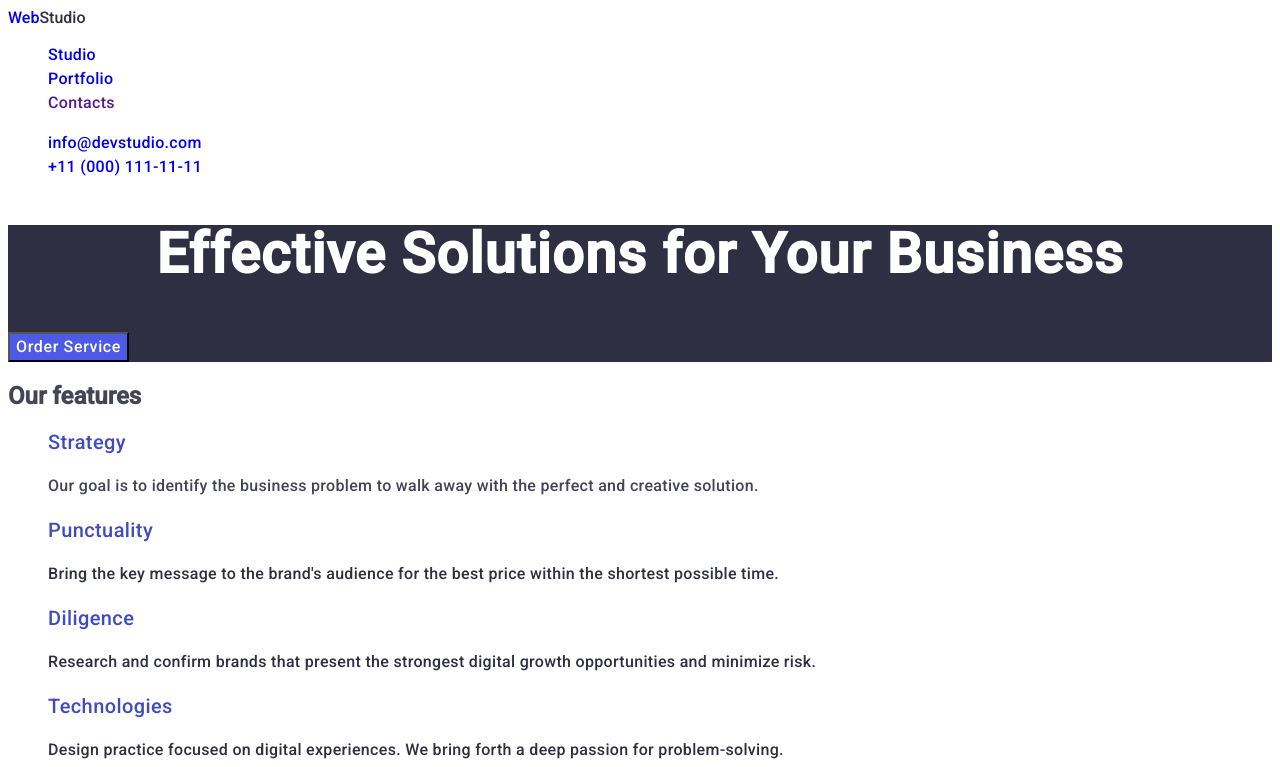
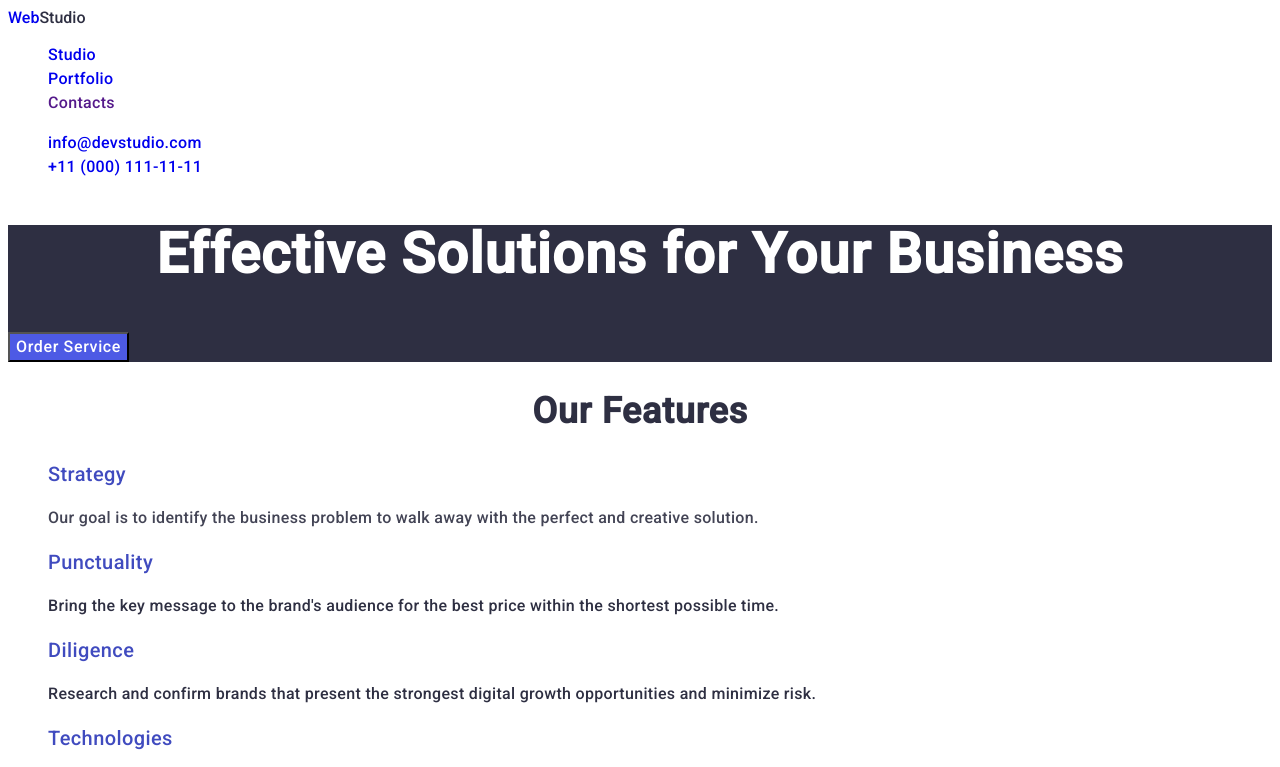
Before and after one commit to andRovn/goit-markup-hw-02, a plain HTML site: page index.html in a window 1280 px wide. Shown: the top 767 px of the page. Drawn offline with Linux system fonts and the light colour scheme.

Commit message:
dzsecond

```diff
--- a/index.html
+++ b/index.html
@@ -58,7 +58,7 @@
       </section>
       <!--section 2-->
       <section>
-        <h2>Our features</h2>
+        <h2 class="second-title">Our features</h2>
         <ul class="list">
           <li class="list-list">
             <h3 class="third-title">Strategy</h3>
```
